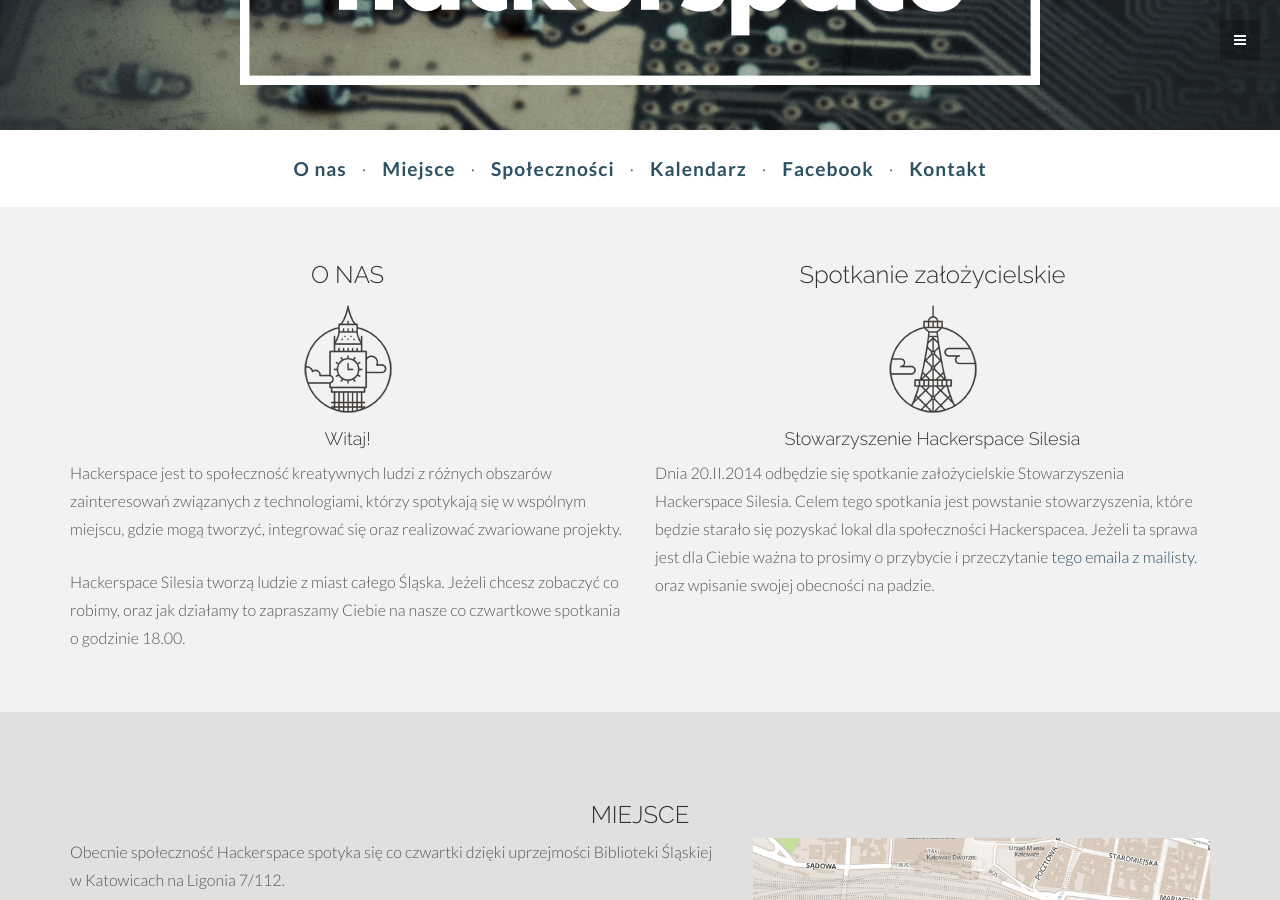
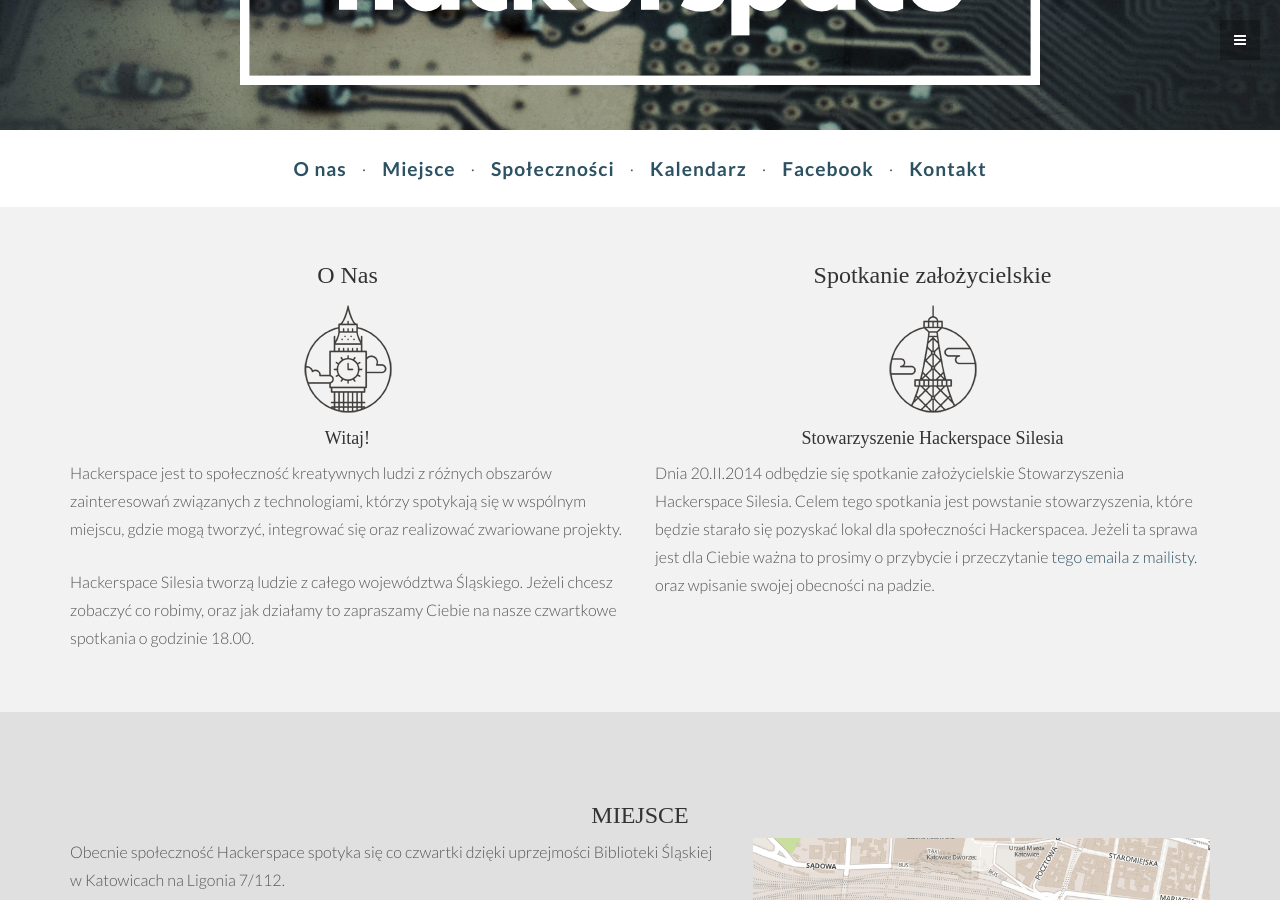
Before and after one commit to hackerspace-silesia/hackerspace-silesia.github.io, a Jekyll site: the page built from index.html, in a window 1280 px wide and 900 px high, scrolled down 250 px. Built offline with Jekyll 4.4.1, drawn with Linux system fonts in a browser that asks for light colours.

Commit message:
Fix fonts problem

```diff
--- a/_layouts/default.html
+++ b/_layouts/default.html
@@ -12,8 +12,8 @@
     <link href="css/font-awesome.min.css" rel="stylesheet">
     <script src="js/jquery.min.js"></script>
     <script src="js/modernizr.custom.js"></script>
-    <link href='http://fonts.googleapis.com/css?family=Lato:300,400,700' rel='stylesheet' type='text/css'>
-    <link href='http://fonts.googleapis.com/css?family=Raleway:400,300,700' rel='stylesheet' type='text/css'>
+    <link href='http://fonts.googleapis.com/css?family=Lato:300,400,700&subset=latin,latin-ext' rel='stylesheet' type='text/css'>
+    <link href='http://fonts.googleapis.com/css?family=Pontano+Sans:400,300,700&subset=latin,latin-ext' rel='stylesheet' type='text/css'>
     <!--[if lt IE 9]>
       <script src="js/html5shiv.js"></script>
       <script src="js/respond.min.js"></script>
--- a/index.html
+++ b/index.html
@@ -10,11 +10,11 @@
         <div class="container">
             <div class="row">
                 <div class="col-lg-6">
-                    <h3>O NAS</h3>
+                    <h3>O Nas</h3>
                     <img src="/img/s1.png" alt="Big Ben">
                     <h4>Witaj!</h4>
                     <p>Hackerspace jest to społeczność kreatywnych ludzi z różnych obszarów zainteresowań związanych z technologiami, którzy spotykają się w wspólnym miejscu, gdzie mogą tworzyć, integrować się oraz realizować zwariowane projekty.</p>
-                    <p>Hackerspace Silesia tworzą ludzie z miast całego Śląska. Jeżeli chcesz zobaczyć co robimy, oraz jak działamy to zapraszamy Ciebie na nasze co czwartkowe spotkania o godzinie 18.00.</p>
+                    <p>Hackerspace Silesia tworzą ludzie z całego województwa Śląskiego. Jeżeli chcesz zobaczyć co robimy, oraz jak działamy to zapraszamy Ciebie na nasze czwartkowe spotkania o godzinie 18.00.</p>
                 </div>
                 <div class="col-lg-6">
                     <h3>Spotkanie założycielskie</h3>
```
